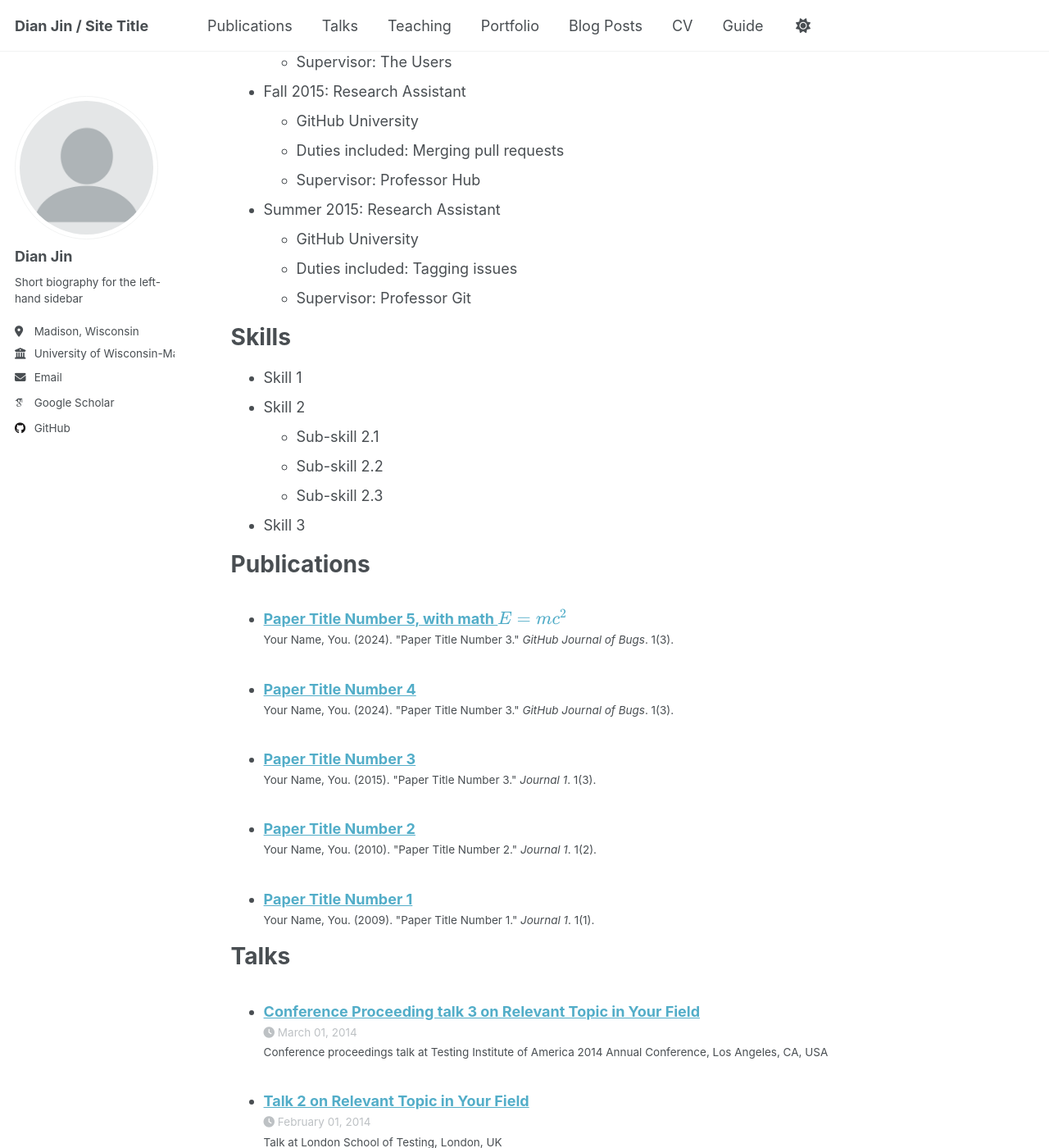
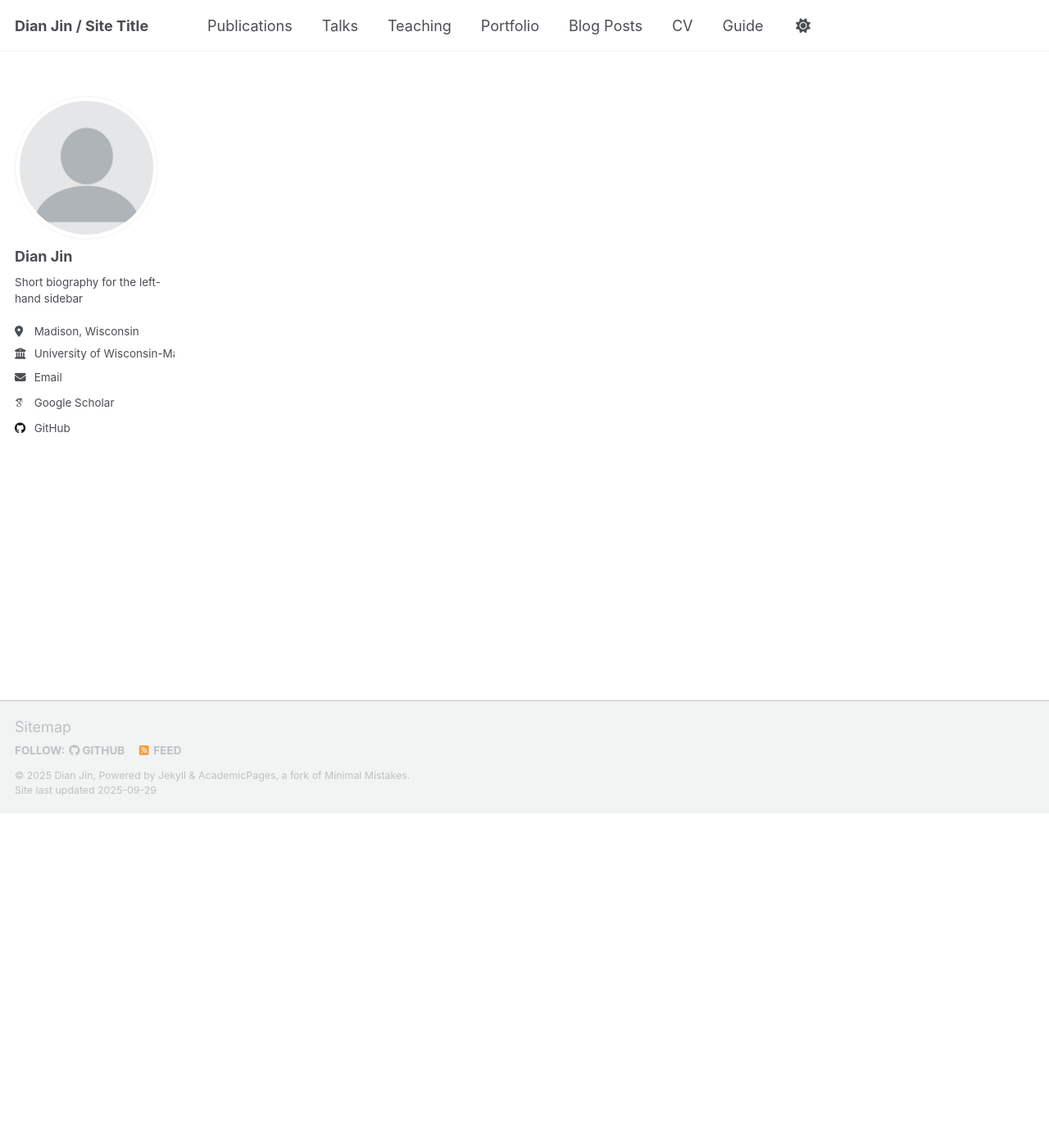
Before and after one commit to DianJin-Frederick/DianJin-Frederick.github.io, a Jekyll site: the page built from _pages/cv.md, in a window 1280 px wide and 1400 px high, scrolled down 408 px. Shown: the whole window at 82% size. Built offline with Jekyll 4.4.1, drawn with Linux system fonts in a browser that asks for light colours; some web fonts are replaced; a script that is not in the unit is left out; some of the changed text lies outside the part shown.

Commit message:
Update cv.md

```diff
--- a/_pages/cv.md
+++ b/_pages/cv.md
@@ -11,54 +11,6 @@
 
 Education
 ======
-* Ph.D in Version Control Theory, GitHub University, 2018 (expected)
-* M.S. in Jekyll, GitHub University, 2014
-* B.S. in GitHub, GitHub University, 2012
-
-Work experience
-======
-* Spring 2024: Academic Pages Collaborator
-  * GitHub University
-  * Duties includes: Updates and improvements to template
-  * Supervisor: The Users
-
-* Fall 2015: Research Assistant
-  * GitHub University
-  * Duties included: Merging pull requests
-  * Supervisor: Professor Hub
-
-* Summer 2015: Research Assistant
-  * GitHub University
-  * Duties included: Tagging issues
-  * Supervisor: Professor Git
-
-Skills
-======
-* Skill 1
-* Skill 2
-  * Sub-skill 2.1
-  * Sub-skill 2.2
-  * Sub-skill 2.3
-* Skill 3
-
-Publications
-======
-  <ul>{% for post in site.publications reversed %}
-    {% include archive-single-cv.html %}
-  {% endfor %}</ul>
-
-Talks
-======
-  <ul>{% for post in site.talks reversed %}
-    {% include archive-single-talk-cv.html  %}
-  {% endfor %}</ul>
-
-Teaching
-======
-  <ul>{% for post in site.teaching reversed %}
-    {% include archive-single-cv.html %}
-  {% endfor %}</ul>
-
-Service and leadership
-======
-* Currently signed in to 43 different slack teams
+* Ph.D in Electrical and Computer Engineering, University of Wisconsin-Madison, 2023~
+* M.S. in Mathematics, University of Wisconsin-Madison, 2022~2023
+* B.S. in Mathematics, Soochow University, 2017~2022
```
